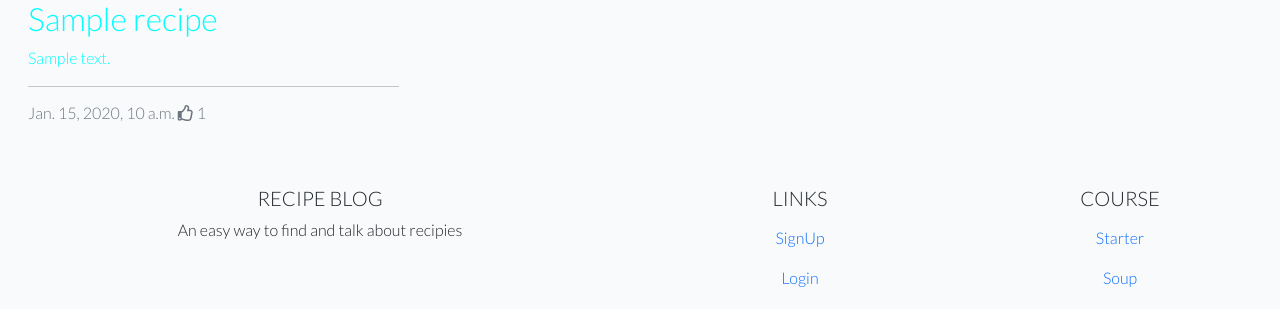
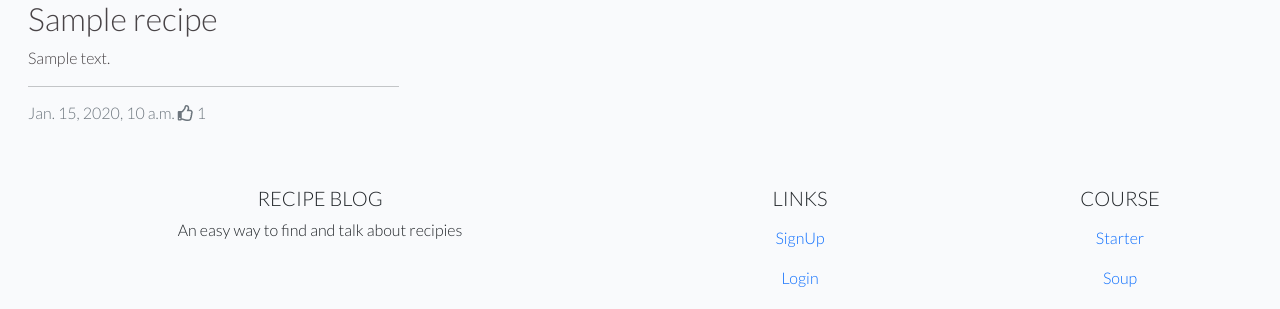
Before and after one commit to Code-Institute-Submissions/colmhaugh-RecipeBlog_MayResub, a Django app: page / in a window 1280 px wide, with the pointer over the restyled element. Shown: the part 118-427 px from the top of the page. Run offline with Django 3.2, Linux system fonts and the light colour scheme; tables that the repository leaves empty hold one stand-in row (values such as "Sample post"); some libraries are stand-ins or nearby versions.

Commit message:
modify recipe detail page image

```diff
--- a/static/css/style.css
+++ b/static/css/style.css
@@ -80,7 +80,7 @@ body {
 
 .recipe-link:hover,
 .page-link {
-    color: aqua;
+    color: rgb(73, 68, 71);
 }
 
 .recipe-title {
```
